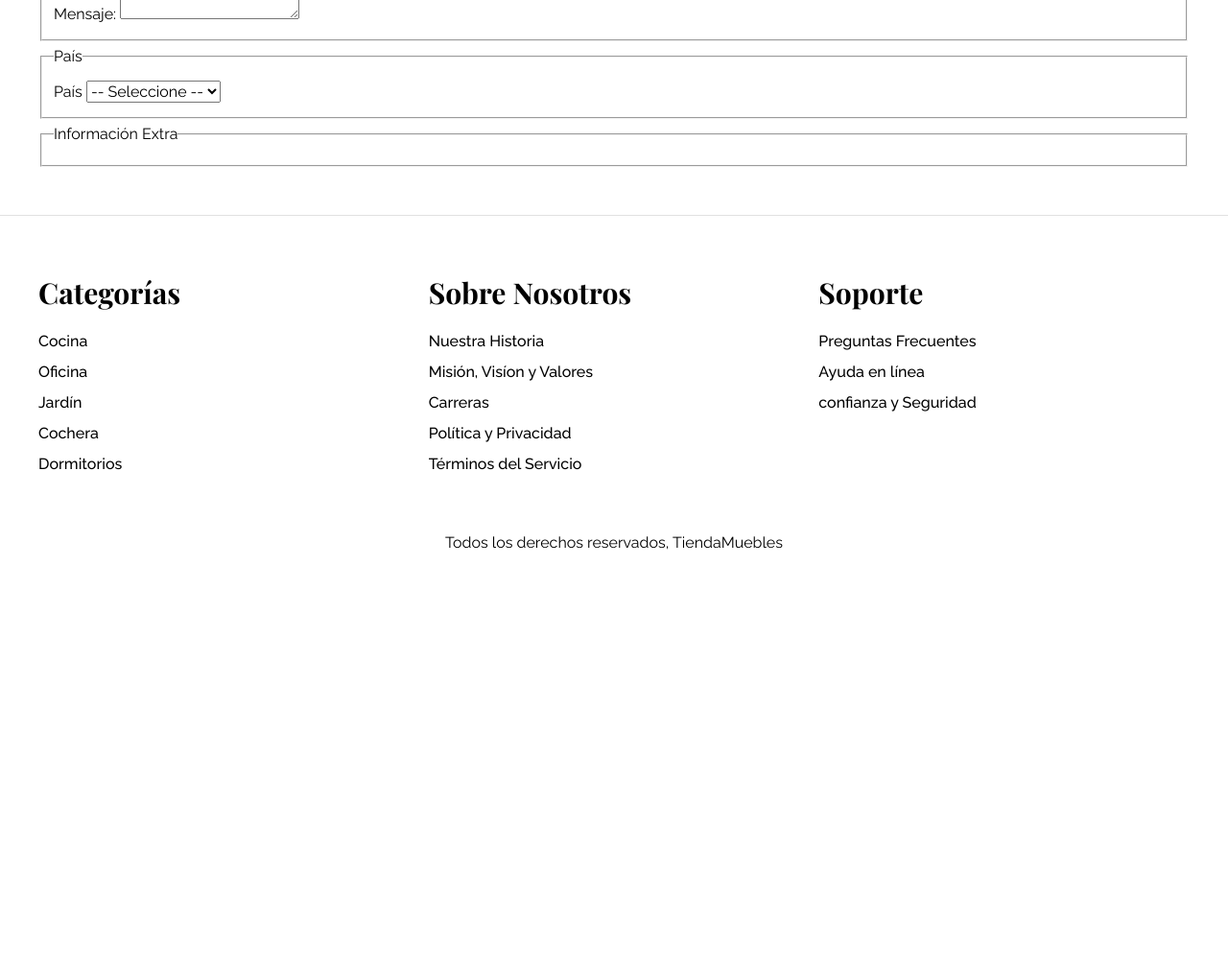
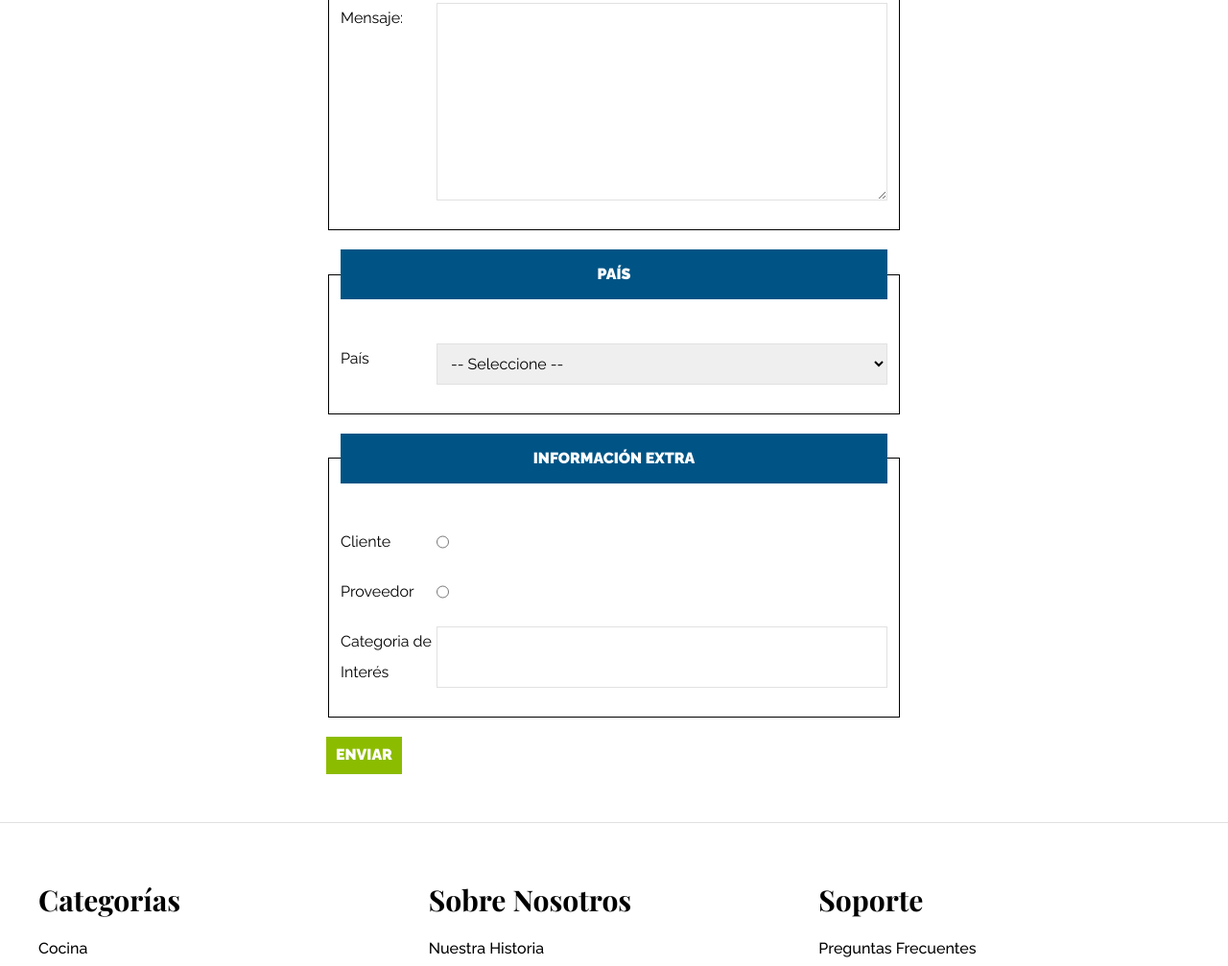
Before and after one commit to danystarrkk/ecommerse, a plain HTML site: page contacto.html in a window 1280 px wide. Shown: the part 789-1796 px from the top of the page at 96% size. Before the commit the page ends 1387 px from the top, so only its background shows below. Drawn offline with nearby package versions, Linux system fonts and the light colour scheme; a web font is replaced by a local one.

Commit message:
Web HTML y CSS Terminada

```diff
--- a/contacto.html
+++ b/contacto.html
@@ -5,7 +5,7 @@
     <meta name="viewport" content="width=device-width, initial-scale=1.0" />
 
     <!--Aquí se define el titulo de la ventana-->
-    <title>Ecommers - Home</title>
+    <title>Ecommers - Contactos</title>
 
     <!--Import Fonts and CSS Style-->
     <link rel="preconnect" href="https://fonts.googleapis.com" />
@@ -33,9 +33,9 @@
     </div>
 
     <main class="contenido-principal contenedor">
-      <h2 class="text-center">Nuestro Productos</h2>
+      <h2 class="text-center">Contacto</h2>
 
-      <form>
+      <form class="formulario">
         <fieldset>
           <legend>Tus Datos</legend>
           <div class="campo">
@@ -82,7 +82,29 @@
 
         <fieldset>
           <legend>Información Extra</legend>
+
+          <div class="campo">
+            <label for="cliente">Cliente</label>
+            <input id="cliente" type="radio" name="tipo" value="cliente" />
+          </div>
+
+          <div class="campo">
+            <label for="proveedor">Proveedor</label>
+            <input id="proveedor" type="radio" name="tipo" value="proveedor" />
+          </div>
+
+          <div class="campo">
+            <label for="categoria">Categoria de Interés</label>
+            <input list="categorias" name="categorias" />
+            <datalist id="categorias">
+              <option value="Cocina"></option>
+              <option value="Exterior"></option>
+              <option value="Sala"></option>
+            </datalist>
+          </div>
         </fieldset>
+
+        <input class="btn" type="submit" value="Enviar" />
       </form>
     </main>
 
--- a/css/app.css
+++ b/css/app.css
@@ -57,10 +57,12 @@ img{
   font-weight: 900;
   padding: 1rem;
   transition: background-color .3s ease; /*Creamos una animación pasandole lo que se anima, duracion, animación*/
+  border: none;
 }
 
 .btn:hover{
   background-color: #769c02;
+  cursor: pointer;
 }
 
 /*Utilidades*/
@@ -316,3 +318,45 @@ h1 span {
   width: 40rem;
   object-fit: cover;
 }
+
+/* formulario */
+
+.formulario{
+  max-width: 60rem;
+  margin: 0 auto;
+}
+
+
+.formulario fieldset{
+  border: 1px solid #000000;
+  margin-bottom: 2rem;
+}
+
+.formulario legend{
+  background-color: #005485;
+  text-align: center;
+  width: 100%;
+  color: #ffffff;
+  text-transform: uppercase;
+  font-weight: 900;
+  padding: 1rem;
+  margin-bottom: 4rem;
+
+}
+
+.campo{
+  display: flex;
+  margin-bottom: 2rem;
+}
+
+.campo label{
+  flex-basis: 10rem;
+}
+
+.campo input:not([type="radio"]),
+.campo select,
+.campo textarea{
+  flex: 1;
+  border: 1px solid #e1e1e1;
+  padding: 1rem;
+}
```
